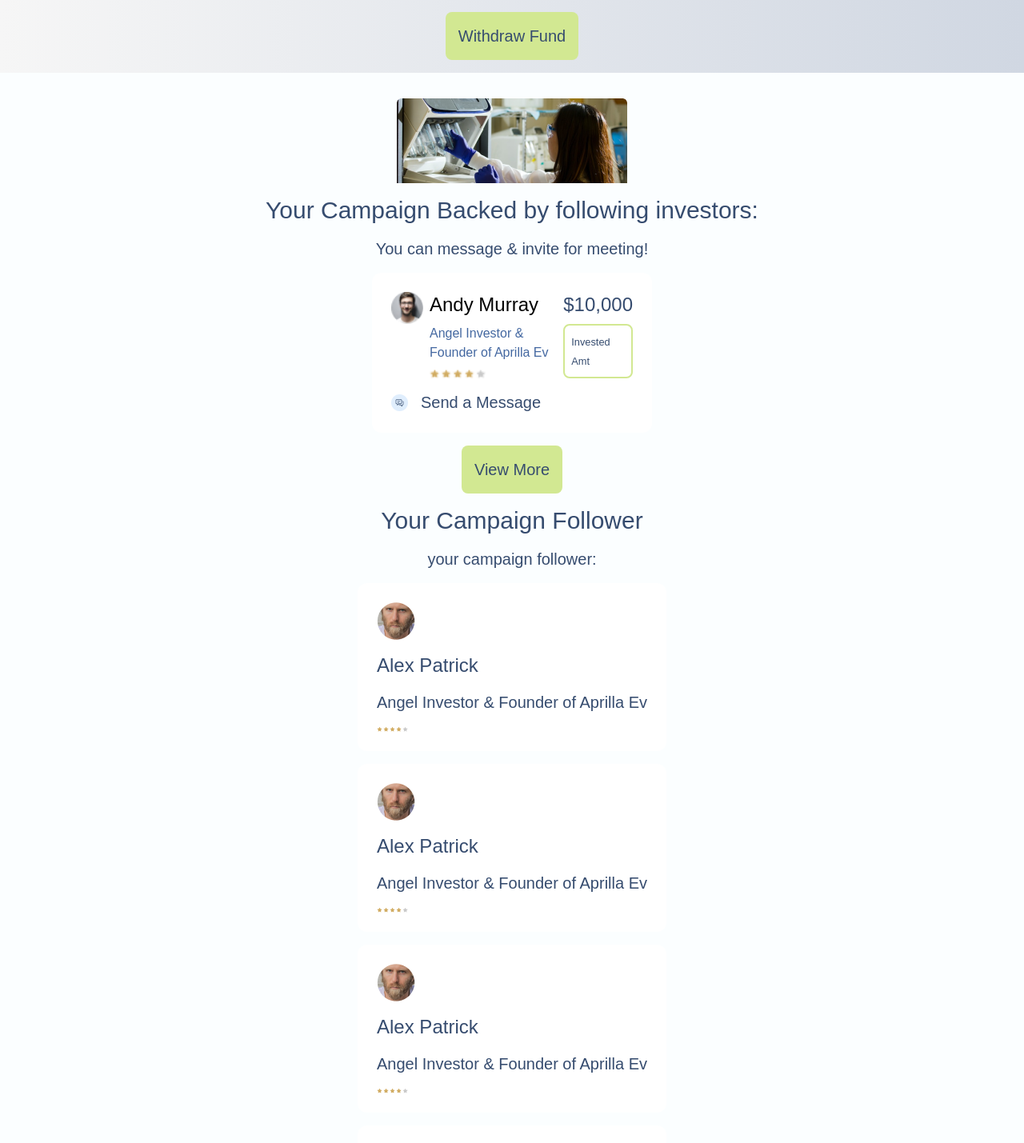
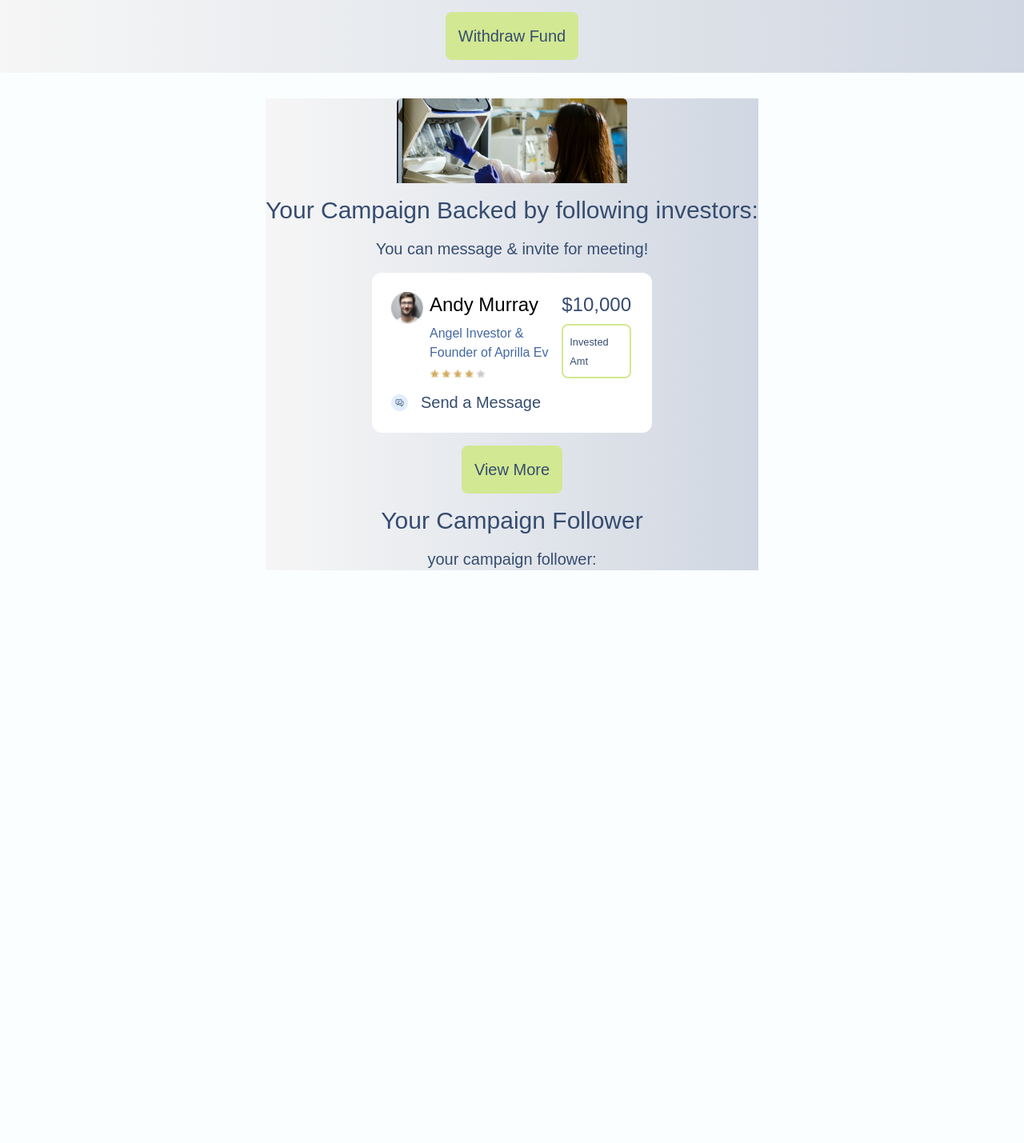
Before and after one commit to Sallah10/neighborhood-hub, a Next.js app: page /campaign-details in a window 1280 px wide. Shown: the part 803-2232 px from the top of the page at 80% size. After the commit the page ends 1516 px from the top, so only its background shows below. Built offline with nearby package versions, Linux system fonts and the light colour scheme.

Commit message:
page rebuild

```diff
--- a/app/campaign-details/page.tsx
+++ b/app/campaign-details/page.tsx
@@ -45,12 +45,12 @@ const CampaignDetails = () => {
                     </div>
                     <button className='button self-center'>Withdraw Fund</button>
                 </div>
-                <div className='flex flex-col gap-4 items-center justify-center'>
+                <div className='flex flex-col gap-4 items-center justify-center bg-gradient-to-r from-[#F6F6F6] to-[#D0D7E2]'>
                     <Image src={campaignImg} alt='Campaign-Details Image' />
                     <h2 className='ml-auto text-h2'>Your Campaign Backed by following investors:</h2>
                     <p className='text-p'>You can message & invite for meeting!</p>
                     <div className='card gap-4 max-w-[350px]'>
-                        <div className='flex gap-2'>
+                        <div className='flex gap-2 bg-white max-w-[300px]'>
                             <Image src={humImg1} alt='Campaign-Details Image' className='w-10 h-10 flex-start flex' />
                             <div className='flex flex-col gap-2'>
                                 <h3 className='text-h3 text-black'>Andy Murray</h3>
@@ -72,7 +72,7 @@ const CampaignDetails = () => {
                     <button className='button self-center'>View More</button>
                     <h2 className='text-h2'> Your Campaign Follower</h2>
                     <p className='text-p'>your campaign follower:</p>
-                    <div className='grid grid-cols-1 gap-4'>
+                    {/* <div className='grid grid-cols-1 gap-4'>
                         <div className='card'>
                             <Image src={humImg2} alt='Campaign-Details Image' />
                             <h3 className='text-h3'>Alex Patrick</h3>
@@ -97,7 +97,7 @@ const CampaignDetails = () => {
                             <p className='text-p'>Angel Investor & Founder of Aprilla Ev</p>
                             <Image src={star} alt='Campaign-Details Image' />
                         </div>
-                    </div>
+                    </div> */}
                 </div>
             </div>
         </>
```
